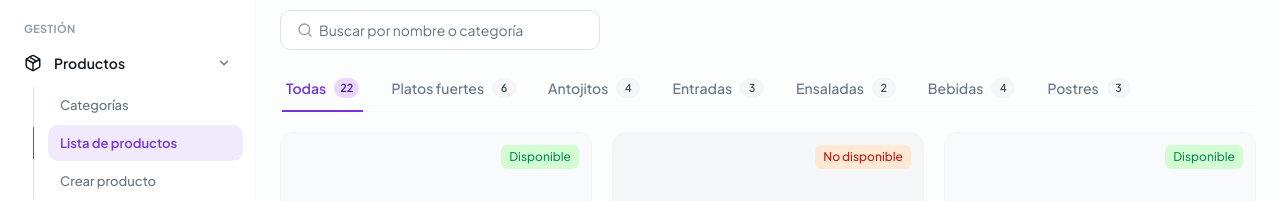
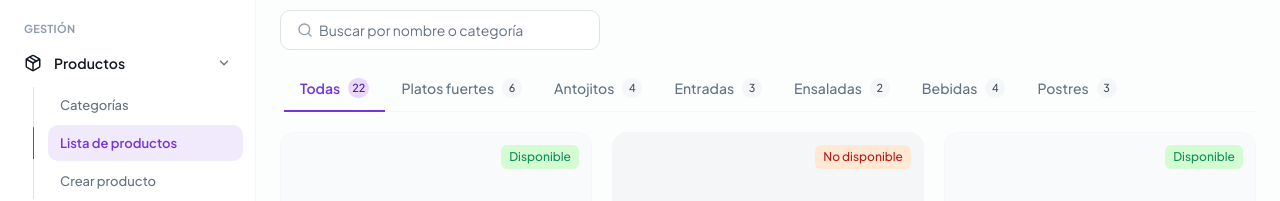
Before and after one commit to nimbus-la/hub-saas-dasboard, a Next.js app: page /products in a window 1280 px wide. Shown: the part 158-359 px from the top of the page. Built offline with nearby package versions, Linux system fonts and the light colour scheme.

Commit message:
Refactor (Tabs): Se migra FilterTabs a los tokens del design system

```diff
--- a/src/components/index.ts
+++ b/src/components/index.ts
@@ -37,6 +37,7 @@ export {
 
 // ── Navegación y listados ───────────────────────────────────────────────────
 export { FilterTabs } from './tabs/FilterTabs';
+export * from './tabs/filter-tabs.style';
 export { default as Pagination } from './pagination/Pagination';
 export * from './pagination/pagination.style';
 
--- a/src/components/tabs/FilterTabs.tsx
+++ b/src/components/tabs/FilterTabs.tsx
@@ -1,23 +1,38 @@
 "use client";
-
-// ── Pestañas de filtrado ────────────────────────────────────────────────────
-// Grupo de pestañas controlado que segmenta una colección (categorías, estados,
-// periodos…). Implementa el patrón ARIA de tabs con activación automática: las
-// flechas mueven el foco y filtran a la vez, que es lo que se espera cuando la
-// pestaña no abre una vista nueva sino que acota la que ya está en pantalla.
-//
-// El componente no conoce el dominio: recibe las opciones y el valor activo.
-//
-// Uso mínimo:
-//   <FilterTabs items={items} value={category} onChange={setCategory}
-//               label="Categorías" panelId="products-grid" />
 
 import * as React from "react";
 
+import type { FilterTabsProps } from "@/interfaces";
 import { cn } from "@/lib/utils";
-import type { FilterTabsProps } from "@/interfaces";
+import {
+    filterTabCountVariants,
+    filterTabsListVariants,
+    filterTabsScrollerVariants,
+    filterTabsVariants,
+    filterTabVariants,
+} from "./filter-tabs.style";
 
-import { filterTabCountVariants, filterTabVariants } from "./filter-tabs.style";
+
+/**
+ * Pestañas de filtrado
+ *
+ * Grupo de pestañas controlado que segmenta una colección (categorías, estados,
+ * periodos…). Implementa el patrón ARIA de tabs con activación automática: las
+ * flechas mueven el foco y filtran a la vez, que es lo que se espera cuando la
+ * pestaña no abre una vista nueva sino que acota la que ya está en pantalla.
+ *
+ * El componente no conoce el dominio: recibe las opciones y el valor activo.
+ *
+ * Uso mínimo:
+ *   <FilterTabs
+ *        items={items}
+ *        value={category}
+ *        onChange={setCategory}
+ *        label="Categorías"
+ *        panelId="products-grid"
+ *   />
+ */
+
 
 export function FilterTabs({
     items,
@@ -73,17 +88,13 @@ export function FilterTabs({
     );
 
     return (
-        // La línea divisoria vive fuera del contenedor con scroll; dentro solo
-        // van las pestañas, que lo arrastran en horizontal cuando no caben.
-        // El tirón de 1px hace que el subrayado de la pestaña activa tape la
-        // línea en lugar de apilarse encima.
-        <div className={cn("w-full min-w-0 border-b border-neutral-200", className)}>
-            <div className="-mb-px w-full min-w-0 overflow-x-auto pt-1">
+        <div className={cn(filterTabsVariants(), className)}>
+            <div className={filterTabsScrollerVariants()}>
                 <div
                     role="tablist"
                     aria-label={label}
                     onKeyDown={handleKeyDown}
-                    className="flex min-w-max items-end gap-5 px-0.5 sm:gap-6"
+                    className={filterTabsListVariants()}
                 >
                     {items.map((item) => {
                         const isSelected = item.value === value;
--- a/src/components/tabs/filter-tabs.style.ts
+++ b/src/components/tabs/filter-tabs.style.ts
@@ -1,13 +1,69 @@
 import { cva } from "class-variance-authority";
 
-/* -------------------------------------------------------------------------- */
-/*  Estilos de FilterTabs                                                      */
-/*                                                                             */
-/*  Pestañas subrayadas: la línea inferior recorre todo el grupo y la pestaña  */
-/*  activa la pinta en color de marca. El subrayado vive en el propio botón    */
-/*  (borde inferior de 2px) para que no haya un indicador flotante que         */
-/*  desalinear.                                                                */
-/* -------------------------------------------------------------------------- */
+import {
+    BADGE_SIZE,
+    CONTROL_SIZE,
+    FOCUS_RING,
+    RADIUS_FULL_CLASS,
+    SPACING_CLASS,
+    SPACING_SEMANTIC,
+    TRANSITION,
+    TYPOGRAPHY,
+} from "@/tokens";
+
+
+/**
+ * Estilos de FilterTabs
+ *
+ * Pestañas subrayadas: la línea inferior recorre todo el grupo y la pestaña
+ * activa la pinta en color de marca. El subrayado vive en el propio botón
+ * (borde inferior de 2px) para que no haya un indicador flotante que
+ * desalinear.
+ *
+ * La pestaña toma su relleno horizontal de `CONTROL_SIZE`, pero no su alto, y
+ * es a propósito: una pestaña subrayada no es una caja, es texto con una línea
+ * debajo. Fijarle `h-10` centraría el texto y despegaría el subrayado; el alto
+ * lo pone el relleno vertical, que ya cae en la retícula de 4px (`pt-1`,
+ * `pb-3`).
+ *
+ * El relleno horizontal sí es el del control, y hace doble trabajo: separa una
+ * pestaña de la siguiente Y extiende su subrayado hasta tocar el de la vecina.
+ * Por eso la lista no lleva `gap` — ver `filterTabsListVariants`.
+ */
+
+
+/** Contenedor: la línea divisoria que recorre el grupo entero. */
+export const filterTabsVariants = cva(["w-full min-w-0 border-b border-neutral-200"]);
+
+
+/**
+ * Carril con scroll.
+ *
+ * La línea divisoria vive fuera de él; dentro solo van las pestañas, que lo
+ * arrastran en horizontal cuando no caben. El tirón de 1px hace que el
+ * subrayado de la pestaña activa tape la línea en lugar de apilarse encima.
+ */
+export const filterTabsScrollerVariants = cva([
+    "-mb-px w-full min-w-0 overflow-x-auto pt-1",
+]);
+
+
+/**
+ * Lista de pestañas.
+ *
+ * Sin `gap`: la separación la pone el relleno de cada pestaña. Con hueco entre
+ * ellas el subrayado del hover se dibujaba como un trozo suelto flotando entre
+ * dos vacíos; pegadas, los bordes inferiores se tocan y la línea se lee
+ * continua de un extremo al otro del grupo.
+ *
+ * El único relleno que queda aquí es el que necesita el contorno del foco para
+ * no recortarse contra el borde del carril.
+ */
+export const filterTabsListVariants = cva([
+    "flex min-w-max items-end",
+    SPACING_CLASS.paddingX.xs,
+]);
+
 
 /**
  * Pestaña individual.
@@ -16,42 +72,65 @@ import { cva } from "class-variance-authority";
  * que sobresalga en vertical o el navegador añadiría una barra de scroll
  * vertical de 1px junto a las pestañas.
  */
-export const filterTabVariants = cva(
-    [
-        "relative inline-flex shrink-0 cursor-pointer items-center gap-2",
-        "border-b-2 px-1 pt-1 pb-3 whitespace-nowrap",
-        "text-sm transition-colors duration-150 ease-out motion-reduce:transition-none",
+export const filterTabVariants = cva([
+    "relative inline-flex shrink-0 cursor-pointer items-center",
+    SPACING_SEMANTIC.inline,
+
+    // La separación del grupo vive aquí, no en un `gap`: es lo que hace que el
+    // subrayado del hover llegue hasta el borde de la pestaña vecina. Los dos
+    // escalones reproducen los 24px de móvil y los 32 de escritorio que antes
+    // repartían el relleno y el hueco entre sí.
+    // Simétrico en todas, incluida la primera: el contenido va centrado dentro
+    // de su propio subrayado. Alinear la primera etiqueta con el borde de la
+    // página la dejaba descentrada respecto a su línea, que se nota más.
+    CONTROL_SIZE.sm.paddingXClass,
+    "sm:px-4",
+
+    "border-b-2 pt-1 pb-3 whitespace-nowrap",
+    TYPOGRAPHY.labelMd,
+    TRANSITION.colors,
 
     // El contorno del foco se recorta por abajo (la pestaña llega al borde
     // del contenedor con scroll), así que el fondo lo acompaña para que la
     // pestaña enfocada se distinga igual.
     "focus-visible:rounded-t-sm focus-visible:bg-neutral-100",
-        "focus-visible:outline-2 focus-visible:outline-offset-2",
-        "focus-visible:outline-primary-main",
+    FOCUS_RING.offset,
 
-        // ── Inactiva ─────────────────────────────────────────────────────
-        "border-transparent font-medium text-neutral-600",
+    // ── Inactiva ─────────────────────────────────────────────────────────
+    "border-transparent text-neutral-600",
     "hover:border-neutral-300 hover:text-neutral-800",
 
-        // ── Activa ───────────────────────────────────────────────────────
+    // ── Activa ───────────────────────────────────────────────────────────
+    // El grosor va literal y no por `FONT_WEIGHT_CLASS`: la variante `data-*`
+    // hay que escribirla delante de la clase, y eso no se puede componer sin
+    // salirse del escaneo de Tailwind.
     "data-[selected=true]:border-primary-main",
     "data-[selected=true]:font-semibold data-[selected=true]:text-primary-main",
     "data-[selected=true]:hover:border-primary-main",
     "data-[selected=true]:hover:text-primary-dark",
-    ]
-);
+]);
+
 
 /**
  * Contador de la pestaña.
+ *
+ * Es una insignia, así que sale de `BADGE_SIZE.xs` —el escalón más bajo, que
+ * es el que corresponde a algo que acompaña a un texto de 14px—. Solo se le
+ * cambia el radio: `rounded-full` y un ancho mínimo igual al alto para que un
+ * número de una cifra quede redondo y no ovalado.
  *
  * Cifras tabulares: al filtrar cambian todos los números a la vez y con
  * anchos proporcionales las pestañas bailarían de sitio.
  */
 export const filterTabCountVariants = cva(
     [
-        "inline-flex min-w-6 items-center justify-center rounded-full px-1.5 py-0.5",
-        "text-[11px] font-semibold tabular-nums",
-        "transition-colors duration-150 ease-out motion-reduce:transition-none",
+        "inline-flex min-w-5 items-center justify-center",
+        BADGE_SIZE.xs.heightClass,
+        BADGE_SIZE.xs.paddingXClass,
+        BADGE_SIZE.xs.typographyClass,
+        RADIUS_FULL_CLASS,
+        "tabular-nums",
+        TRANSITION.colors,
     ],
     {
         variants: {
```
Also changed, not shown: 2 other files (tests, documents, lock files or other folders). Lines whose indentation alone changed are shown as unchanged.
